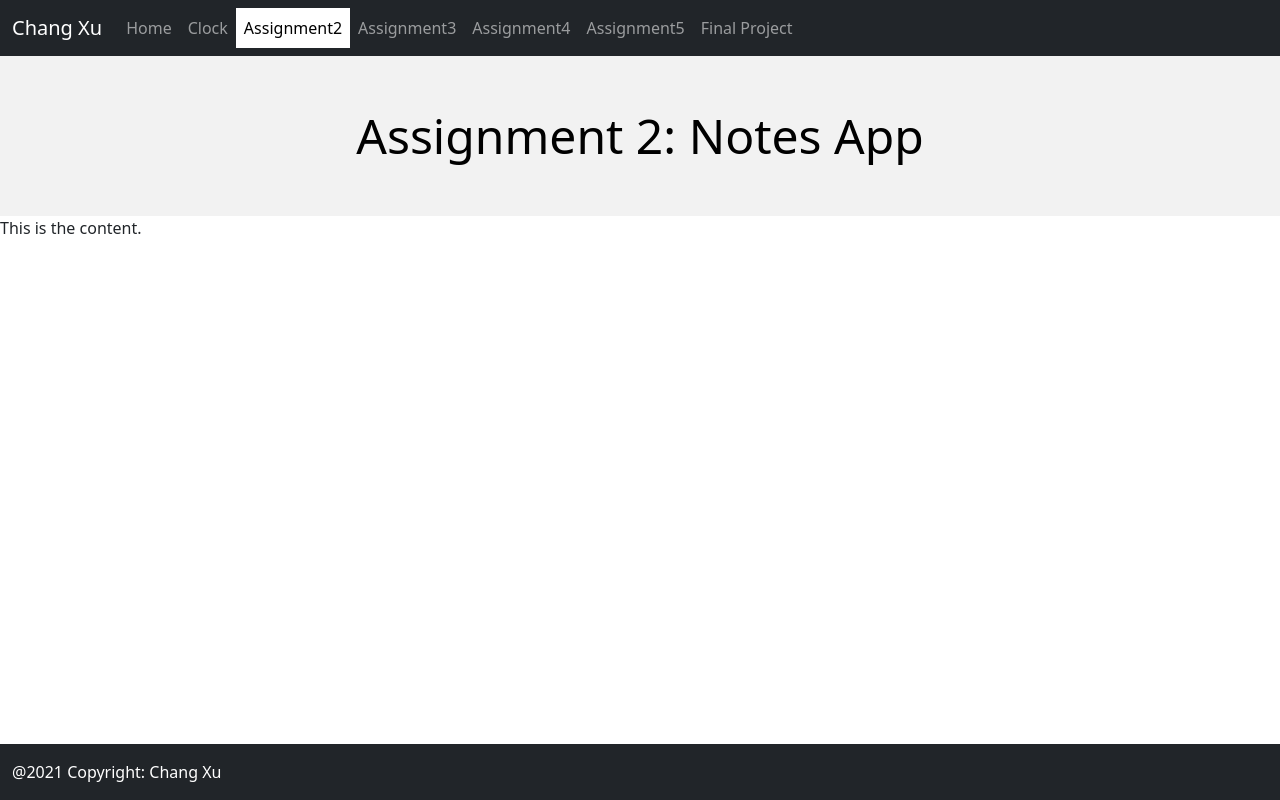
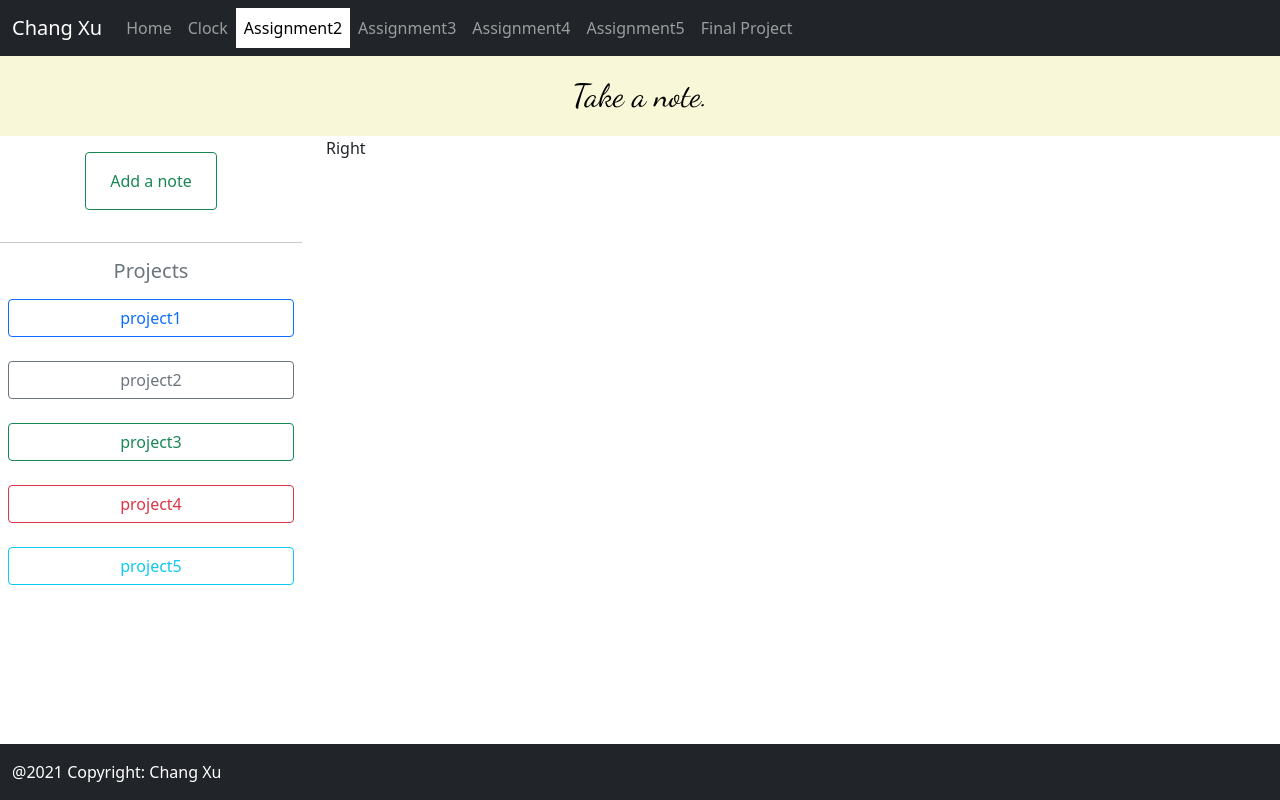
Before and after one commit to AcVoyager/react-note-app, a React (Create React App) app: page / in a window 1280 px wide. Built offline with nearby package versions, Linux system fonts and the light colour scheme.

Commit message:
if using buttons as project selector

```diff
--- a/src/Template.js
+++ b/src/Template.js
@@ -1,7 +1,13 @@
 import React from 'react'
 
 function Template(props) {
+  return (
+    <div>
 
+      Template
+
+    </div>
+  )
 }
 
 export default Template;
--- /dev/null
+++ b/src/components/ContentLeft.js
@@ -0,0 +1,81 @@
+import React from 'react';
+import '../styles/contentleft.css';
+import ProjectButton from './ProjectButton'
+
+function ContentLeft(props) {
+
+  return (
+
+    <div className="d-flex flex-column">
+
+      <div className="mx-auto my-3">
+        {/* use padding to adjust the w and h of the button */}
+        <button type="button" className="btn btn-outline-success btn-add px-4 py-3">
+          <span>Add a note</span>
+        </button>
+      </div>
+
+      <div className="d-flex flex-column">
+        <hr />
+
+        <div className="mx-auto mb-2">
+          <h5 className="text-muted">Projects</h5>
+        </div>
+
+        <div className="d-grid gap-4 mx-2">
+          {
+            MOCKBUTTONS.map((value, index) => {
+              return (
+                <ProjectButton key={index} projectName={value.projectName} btnClass={value.btnClass}/>
+              );
+            })
+          }
+        </div>
+      </div>
+
+    </div>
+
+  );
+
+}
+
+export default ContentLeft;
+
+const MOCKBUTTONS = [
+  {
+    projectName: "project1",
+    btnClass: "btn-outline-primary"
+  },
+  {
+    projectName: "project2",
+    btnClass: "btn-outline-secondary"
+    // btnStyle: {
+    //   opacity: "0.4",
+    //   backgroundColor: "orange"
+    // }
+  },
+  {
+    projectName: "project3",
+    btnClass: "btn-outline-success"
+    // btnStyle: {
+    //   opacity: "0.5",
+    //   backgroundColor: "yellow"
+    // }
+  },
+  {
+    projectName: "project4",
+    btnClass: "btn-outline-danger"
+    // btnStyle: {
+    //   opacity: "0.6",
+    //   backgroundColor: "blue"
+    // }
+  },
+  {
+    projectName: "project5",
+    btnClass: "btn-outline-info"
+    // btnStyle: {
+    //   opacity: "0.7",
+    //   backgroundColor: "purple"
+    // }
+  },
+];
--- /dev/null
+++ b/src/components/ContentRight.js
@@ -0,0 +1,13 @@
+import React from 'react'
+
+function ContentRight(props) {
+
+  return (
+    <div>
+      Right
+    </div>
+  );
+
+}
+
+export default ContentRight;
--- a/src/components/PageMain.js
+++ b/src/components/PageMain.js
@@ -1,18 +1,17 @@
 import React from 'react'
 import PageMainHeading from './PageMainHeading'
+import PageMainContent from './PageMainContent'
 
 function PageMain(props) {
 
 
 
 	return (
-		<main className="d-flex flex-column">
+		<main className="d-flex flex-column page-main">
 
 			<PageMainHeading />
 
-			<div className="main-content">
-				This is the content.
-			</div>
+			<PageMainContent />
 
 		</main>
 	);
--- /dev/null
+++ b/src/components/PageMainContent.js
@@ -0,0 +1,25 @@
+import React from 'react';
+import ContentLeft from './ContentLeft';
+import ContentRight from './ContentRight';
+
+function PageMainContent(props) {
+
+  return (
+    <div className="row main-content">
+
+				{/* left part for projects and buttons */}
+				<div className="col-md-3">
+          <ContentLeft />
+				</div>
+
+				{/* right part for notes */}
+				<div className="col-md-9">
+          <ContentRight />
+				</div>
+
+    </div>
+  );
+
+}
+
+export default PageMainContent;
--- a/src/components/PageMainHeading.js
+++ b/src/components/PageMainHeading.js
@@ -6,7 +6,7 @@ function PageMainHeading(props) {
 
 		<div className="container-fluid d-flex main-heading">
 
-			<p>Assignment 2: Notes App</p>
+			<p>Take a note.</p>
 
 		</div>
 
--- /dev/null
+++ b/src/components/ProjectButton.js
@@ -0,0 +1,9 @@
+import React from 'react'
+
+function ProjectButton(props) {
+  return (
+    <button className={"btn " + props.btnClass} type="button">{props.projectName}</button>
+  )
+}
+
+export default ProjectButton;
--- a/src/index.js
+++ b/src/index.js
@@ -1,6 +1,7 @@
 import bootstrap from 'bootstrap';
 import 'bootstrap/dist/css/bootstrap.min.css';
 import './styles/portfolio.css'; // consistent with assignment1
+import './styles/styles.css';
 
 import React from 'react';
 import ReactDOM from 'react-dom';
--- a/src/styles/portfolio.css
+++ b/src/styles/portfolio.css
@@ -16,16 +16,3 @@
     color: white;
     margin-left: 0;
 }
-
-.main-heading {
-    height: 20vh;
-    background-color: rgba(0, 0, 0, 0.05);
-}
-
-.main-heading > p {
-    color: black;
-    font-size: 3em;
-    margin: auto;
-    /* margin-top: auto;
-    margin-bottom: auto; */
-}
--- a/src/styles/styles.css
+++ b/src/styles/styles.css
@@ -0,0 +1,19 @@
+@import url('https://fonts.googleapis.com/css2?family=Dancing+Script&family=Kalam:wght@300&display=swap');
+
+/* .div-app {
+    background-color: #f8f8d9;
+} */
+
+.main-heading {
+    height: 10vh;
+    background-color: #f8f8d9;
+}
+
+.main-heading > p {
+    color: black;
+    font-size: 2em;
+    font-family: 'Dancing Script', cursive;
+    margin: auto;
+    /* margin-top: auto; */
+    /* margin-bottom: auto; */
+}
```
Also changed, not shown: src/components/Note.js (+12 -0 lines), src/styles/contentleft.css (added).
